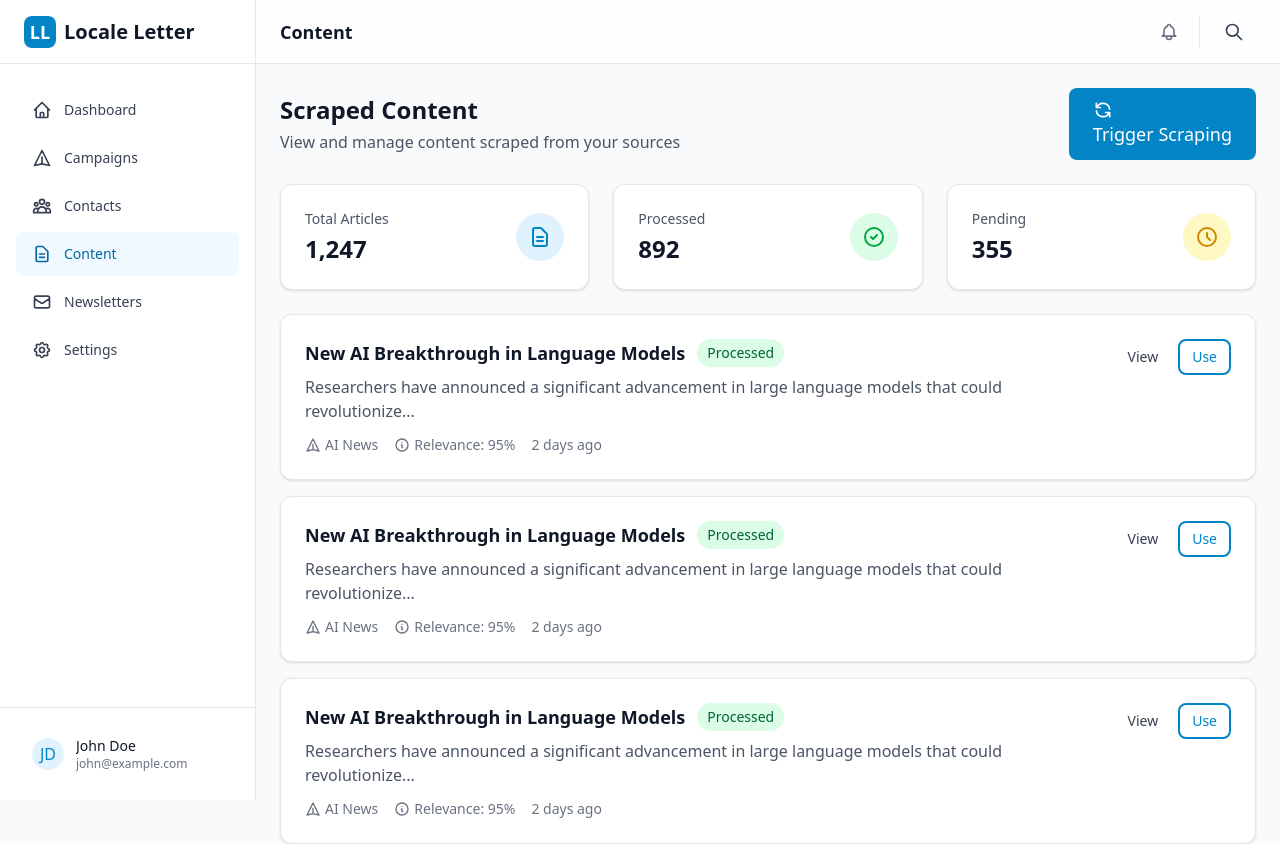
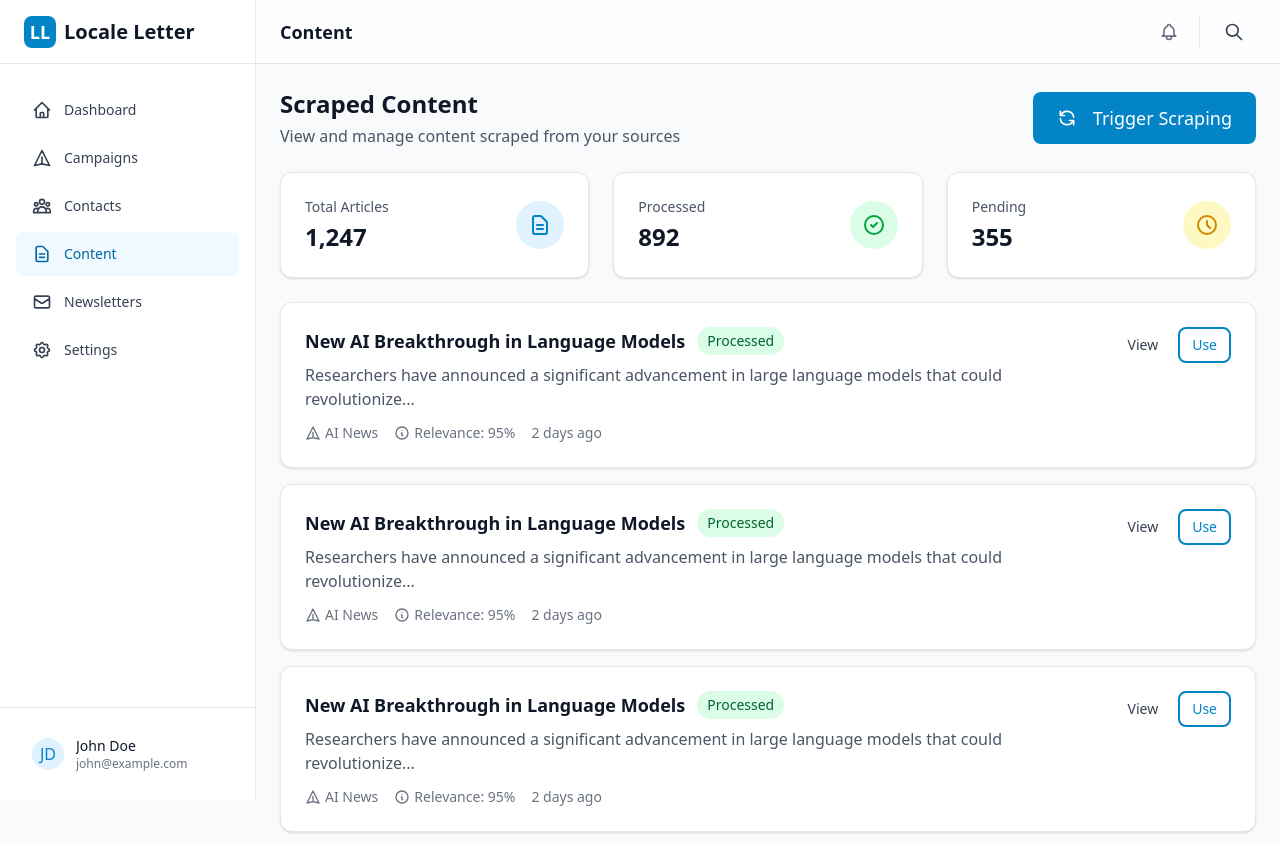
Before and after one commit to Ayan-M-Dev/news-sphere, a Next.js app: page /content in a window 1280 px wide. Shown: the top 844 px of the page. Built offline with nearby package versions, Linux system fonts and the light colour scheme.

Commit message:
quick fixed button

```diff
--- a/components/ui/Button.tsx
+++ b/components/ui/Button.tsx
@@ -31,7 +31,7 @@ export default function Button({
 
   return (
     <button
-      className={`${baseStyles} ${variants[variant]} ${sizes[size]} ${className}`}
+      className={`${baseStyles} ${variants[variant]} ${sizes[size]} flex items-center justify-center gap-2 ${className}`}
       {...props}
     >
       {children}
```
